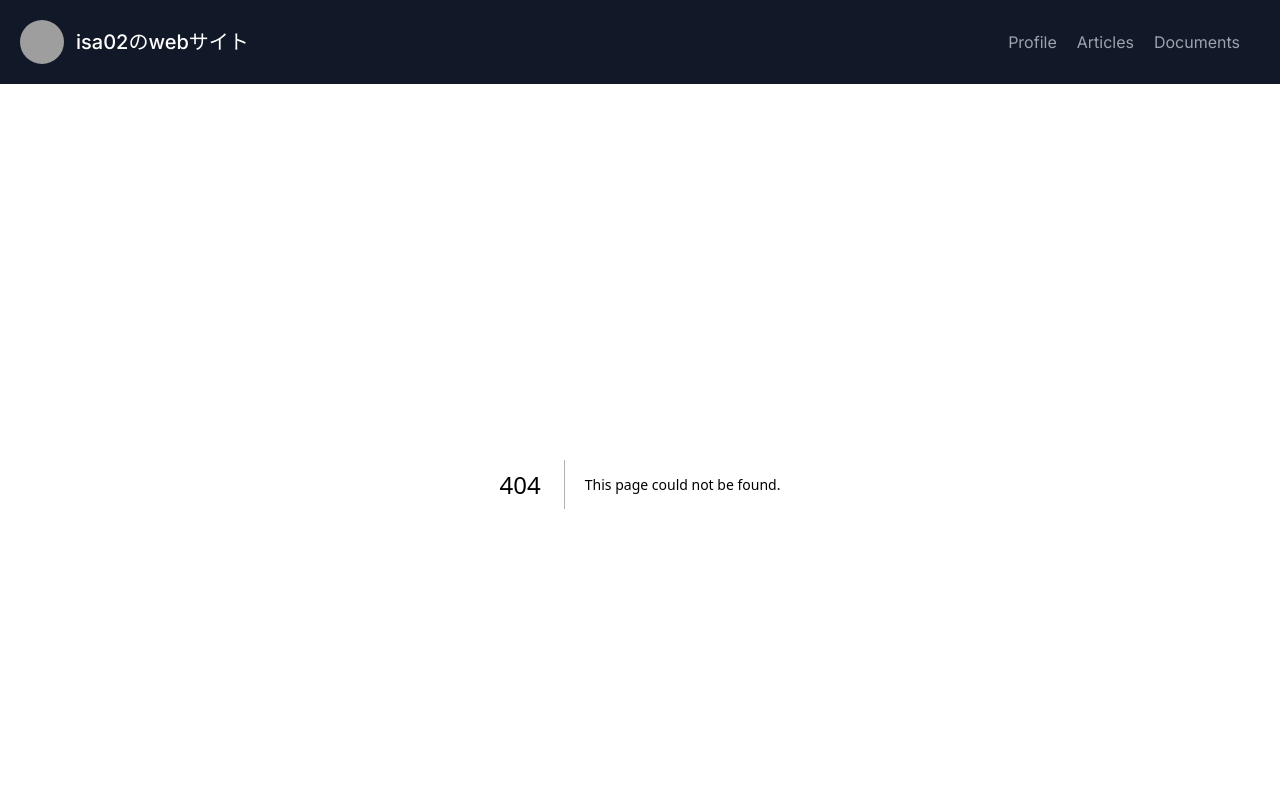
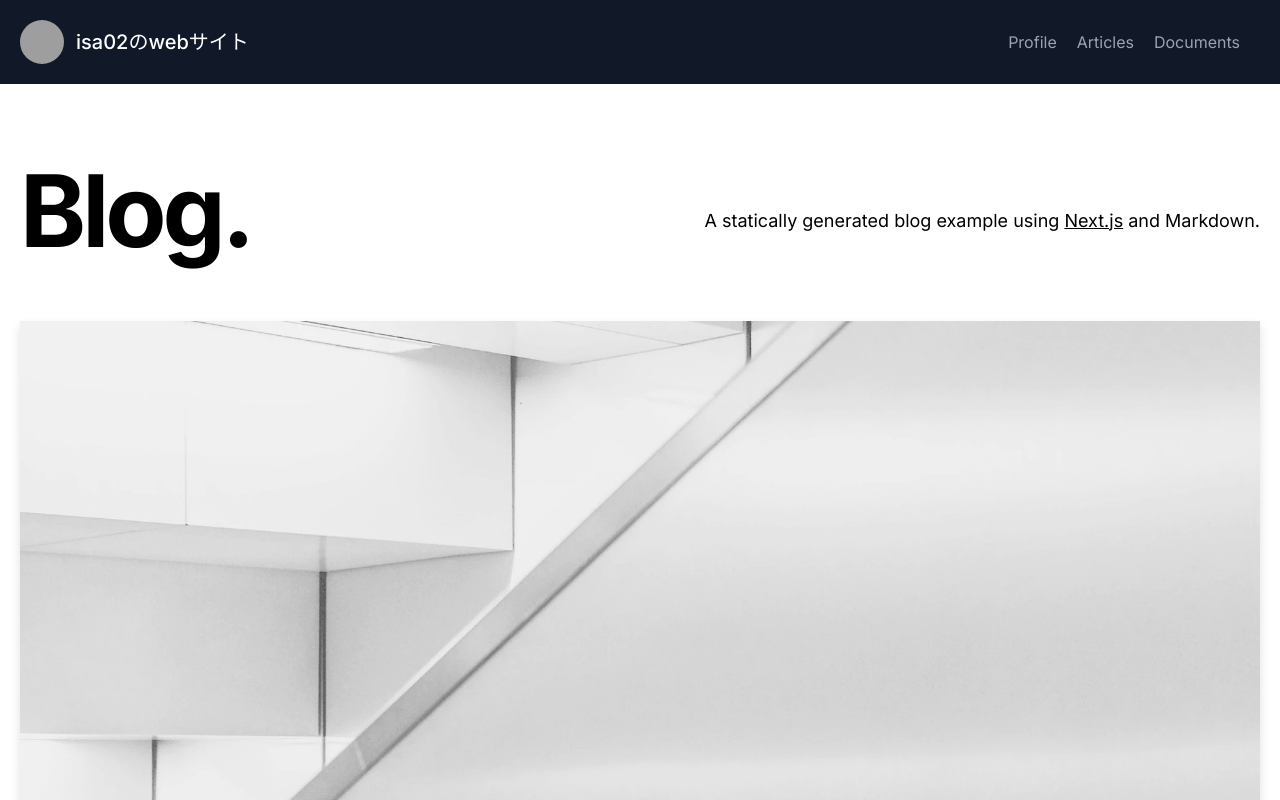
Before and after one commit to 02isa26/02isa26.github.io, a Next.js app: page /posts in a window 1280 px wide. Before the commit this address had no page. Shown: the top 800 px of the page. Built offline with nearby package versions, Linux system fonts and the light colour scheme; grey boxes are pictures that could not be loaded.

Commit message:
Move article list page to `@/app/posts/`

```diff
--- /dev/null
+++ b/src/app/posts/page.tsx
@@ -0,0 +1,30 @@
+import Container from "@/app/_components/container";
+import { HeroPost } from "@/app/_components/hero-post";
+import { Intro } from "@/app/_components/intro";
+import { MoreStories } from "@/app/_components/more-stories";
+import { getAllPosts } from "@/lib/api";
+
+export default function Index() {
+  const allPosts = getAllPosts();
+
+  const heroPost = allPosts[0];
+
+  const morePosts = allPosts.slice(1);
+
+  return (
+    <main>
+      <Container>
+        <Intro />
+        <HeroPost
+          title={heroPost.title}
+          coverImage={heroPost.coverImage}
+          date={heroPost.date}
+          author={heroPost.author}
+          slug={heroPost.slug}
+          excerpt={heroPost.excerpt}
+        />
+        {morePosts.length > 0 && <MoreStories posts={morePosts} />}
+      </Container>
+    </main>
+  );
+}
```
